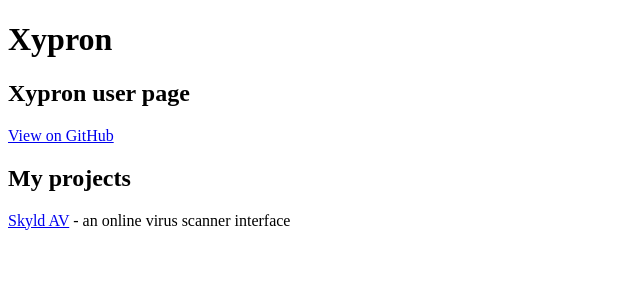
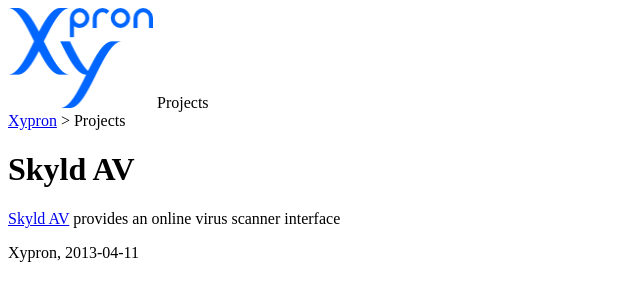
Before and after one commit to xypron/xypron.github.com, a plain HTML site: page index.html in a window 1280 px wide. Shown: the whole page, without its empty margins (0-640 px from the left). Drawn offline with Linux system fonts and the light colour scheme.

Commit message:
Add footer Signed-off-by: Heinrich Schuchardt <xypron.glpk@gmx.de>

```diff
--- a/index.html
+++ b/index.html
@@ -1,36 +1,30 @@
 <!DOCTYPE html>
 <html>
   <head>
-    <meta charset='utf-8'>
-    <meta http-equiv="X-UA-Compatible" content="chrome=1">
-
-    <link rel="stylesheet" type="text/css" href="stylesheets/stylesheet.css" media="screen" />
-    <link rel="stylesheet" type="text/css" href="stylesheets/pygment_trac.css" media="screen" />
-    <link rel="stylesheet" type="text/css" href="stylesheets/print.css" media="print" />
-
-    <title>Xypron.github.com by xypron</title>
+    <meta http-equiv="content-type" content="text/html; charset=Windows-1252" />
+    <title>Xypron on github.com</title>
+    <link rel="stylesheet" type="text/css" href="/css/default.css" />
+    <link rel="icon" href="/images/favicon.png" type="image/png">
   </head>
-
   <body>
-
-    <header>
-      <div class="container">
-        <h1>Xypron</h1>
-        <h2>Xypron user page</h2>
-
-        <section id="downloads">
-          <a href="https://github.com/xypron" class="btn btn-github"><span class="icon"></span>View on GitHub</a>
-        </section>
+    <div id="container">
+      <div id="header">
+        <div id="logo">
+          <img src="/images/xypron100.png" width="145" height="100" alt="Xypron Logo">
+          Projects
+        </div>
       </div>
-    </header>
-
-    <div class="container">
-      <section id="main_content">
-	    <h1>My projects</h1>
-        <p><a href="./skyldav">Skyld AV</a> - an online virus scanner interface</p>
-      </section>
-    </div>
-
-
+      <div id="nav">
+        <a href="http://www.xypron.de">Xypron</a> &gt;
+        Projects
+      </div>
+      <div id="main">
+        <h1 id="skyldav">Skyld AV</h1>
+        <p><a href="/skyldav">Skyld AV</a> provides an online virus scanner
+        interface</p>
+      </div>
+      <div id="footer">
+      Xypron, 2013-04-11</div>
+	</div>
   </body>
 </html>
```
